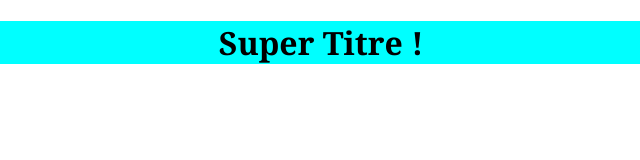
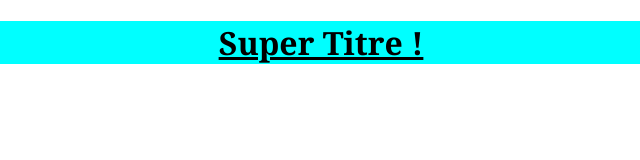
Before and after one commit to OmarTechgroup/firstgit, a plain HTML site: page index.html in a window 1280 px wide. Shown: the full height of the page, 319-959 px from the left. Drawn offline with Linux system fonts and the light colour scheme.

Commit message:
nouvelle version du H1 css.

```diff
--- a/style.css
+++ b/style.css
@@ -5,4 +5,6 @@
     font-style: normal;
     text-align: center;
     text-transform: capitalize;
+    box-shadow: auto;
+    text-decoration: underline;
 }
```
